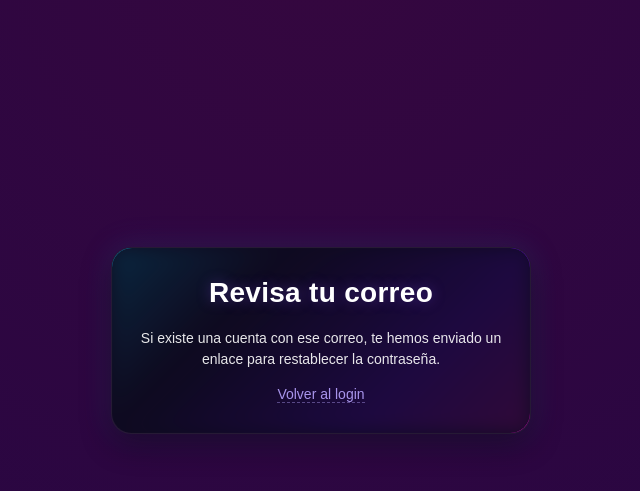
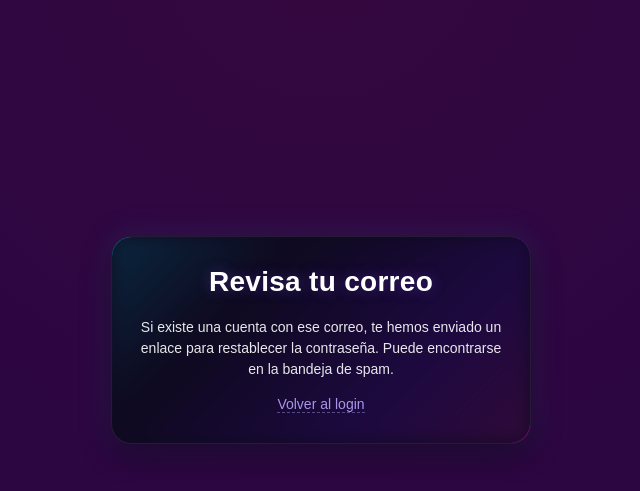
Before and after one commit to jltamayo2018/tfg-verdad-reto, a Django app: a page that uses verdadoreto_app/templates/registration/password_reset_done.html in a window 1280 px wide. Shown: the part 67-558 px from the top of the page, without its empty margins (319-959 px from the left). Run offline with Django 5.2, Linux system fonts and the light colour scheme; parts of the project's set-up code (start-up, migrations or seed data) failed here and were passed over.

Commit message:
cambio plantillas

```diff
--- a/verdadoreto_app/templates/registration/password_reset_complete.html
+++ b/verdadoreto_app/templates/registration/password_reset_complete.html
@@ -7,7 +7,7 @@
     <h1 class="auth-title">Contraseña actualizada</h1>
     <p class="aux-text">Ya puedes iniciar sesión con tu nueva contraseña.</p>
     <p class="aux-text">
-      <a class="link-neon" href="{% url 'login' %}">Ir al login</a>
+      <a class="link-neon" href="{% url 'login' %}">Iniciar sesión</a>
     </p>
   </div>
 </div>
--- a/verdadoreto_app/templates/registration/password_reset_done.html
+++ b/verdadoreto_app/templates/registration/password_reset_done.html
@@ -6,7 +6,7 @@
   <div class="auth-card neon-card">
     <h1 class="auth-title">Revisa tu correo</h1>
     <p class="aux-text">
-      Si existe una cuenta con ese correo, te hemos enviado un enlace para restablecer la contraseña.
+      Si existe una cuenta con ese correo, te hemos enviado un enlace para restablecer la contraseña. Puede encontrarse en la bandeja de spam.
     </p>
     <p class="aux-text">
       <a class="link-neon" href="{% url 'login' %}">Volver al login</a>
```
